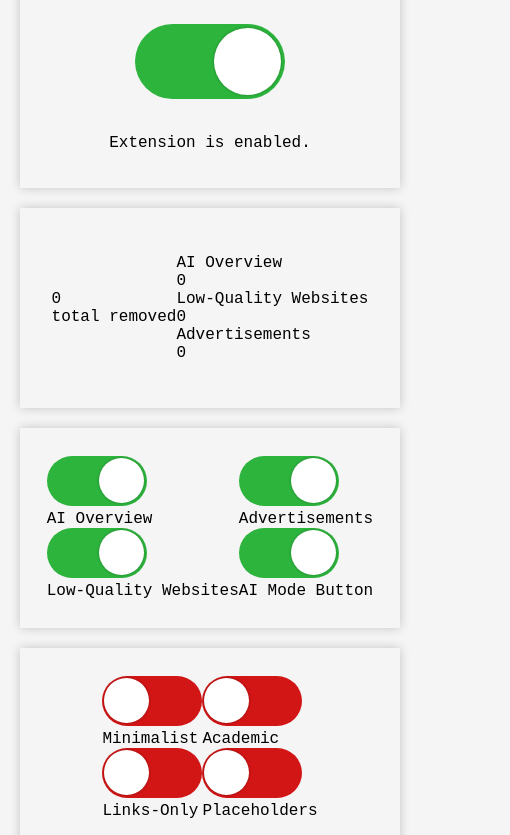
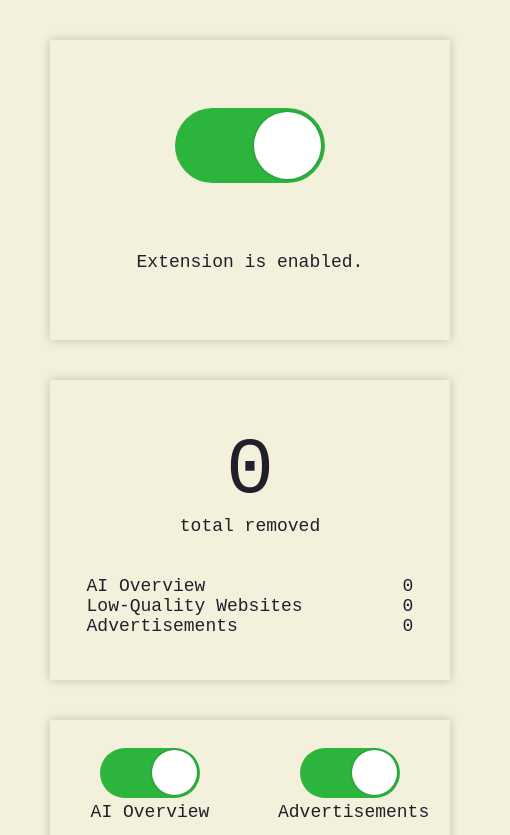
Before and after one commit to CharlieS1103/slurp-slop, a browser extension: page src/popup/popup.html in a window 400 px wide. Shown: the part 100-935 px from the top of the page, 510 px wide, since content can reach past the window. Drawn offline with Linux system fonts and the light colour scheme; files that its build step writes are made by us from their sources.

Commit message:
style: aligned options, tidy'd up statistics

```diff
--- a/src/css/popup.css
+++ b/src/css/popup.css
@@ -35,18 +35,34 @@ body[data-theme='default'] {
   --success: #2db43d;
   --danger: #e61b1b; */
 
-  --background-color: whitesmoke;
+  --primary-color: rgb(32, 32, 43);
+  --background-color: rgb(243, 241, 220);
 }
 
-body {
+body, #can-be-hidden {
   background-color: var(--background-color);
   margin: 0;
+  width: 500px;
+  display: flex;
+  flex-direction: column;
+  justify-content: center;
+  align-items: center;
 }
 
-h1, p {
-  font-family: 'Courier New', Courier, monospace;
-  margin: 0
+h1, p, #total-removed-count {
+  font-family:'Courier New', Courier, monospace;
+  margin: 0;
+  color: var(--primary-color);
 }
+
+p {
+  font-size: large;
+}
+
+#total-removed-count {
+  font-size: 5em;
+}
+
 
 .input-container {
   display: inline-block;
@@ -118,8 +134,8 @@ h1, p {
 
 
 .section {
-  width: 380px;
-  height: 200px;
+  width: 80%;
+  height: 300px;
   margin: 20px;
 
   background-color: var(--background-color);
@@ -133,7 +149,8 @@ h1, p {
 
 #header {
   background-color: var(--background-color);
-  width: 400px;
+  width: 100%;
+  height: 100px;
   display: flex;
   align-items: center;
   padding: 10px;
@@ -146,6 +163,39 @@ h1, p {
   justify-content: space-evenly;
 }
 
+#stats {
+  display: flex;
+  flex-direction: column;
+  gap: 40px;
+}
+
+#removed-count-div {
+  display: flex;
+  flex-direction: column;
+  text-align: center;
+}
+
+.individual-stat {
+  width: 100%;
+  display: flex;
+  flex-direction: row;
+  justify-content: space-between;
+  gap: 100px
+}
+
+.options-div {
+  display: flex;
+  width: 50%;
+  height: 100%;
+  margin: 0;
+  flex-direction: column;
+  gap: 10%;
+}
+
+.option {
+  padding: 14%;
+  text-align: center;
+}
 
 .flex {
   display: flex;
--- a/src/popup/popup.html
+++ b/src/popup/popup.html
@@ -29,22 +29,22 @@
 
   <section id="can-be-hidden">
     <!-- Extension stats -->
-    <div class="section">
-      <div>
-        <p><span id="total-removed-count">0</span></p>
+    <div class="section" id="stats">
+      <div id="removed-count-div">
+        <span id="total-removed-count">0</span>
         <p>total removed</p>
       </div>
       <div>
-        <div>
-          <p><span>AI Overview</span></p>
+        <div class="individual-stat">
+          <p>AI Overview </p>
           <p><span id="ai-removed-count">0</span></p>
         </div>
-        <div>
-          <p><span>Low-Quality Websites</span></p>
+        <div class="individual-stat">
+          <p>Low-Quality Websites</p>
           <p><span id="low-quality-removed-count">0</span></p>
         </div>
-        <div>
-          <p><span>Advertisements</span></p>
+        <div class="individual-stat">
+          <p>Advertisements</p>
           <p><span id="ads-removed-count">0</span></p>
         </div>
       </div>
@@ -52,15 +52,15 @@
 
     <!-- Options -->
     <div class="section">
-      <div>
-        <div>
+      <div class="options-div">
+        <div class="option">
           <label class="input-container">
             <input type="checkbox" id="ai-toggle" class="button" checked />
             <span class="slider"></span>
           </label>
           <p>AI Overview</p>
         </div>
-        <div>
+        <div class="option">
           <label class="input-container">
             <input type="checkbox" id="low-quality-toggle" class="button" checked />
             <span class="slider"></span>
@@ -68,8 +68,8 @@
           <p>Low-Quality Websites</p>
         </div>
       </div>
-      <div>
-        <div>
+      <div class="options-div">
+        <div class="option">
           <label class="input-container">
             <input type="checkbox" id="ads-toggle" class="button" checked />
             <span class="slider"></span>
@@ -77,7 +77,7 @@
           </label>
           <p>Advertisements</p>
         </div>
-        <div>
+        <div class="option">
           <label class="input-container">
             <input type="checkbox" id="hide-ai-mode-toggle" class="button" checked />
             <span class="slider"></span>
@@ -89,15 +89,15 @@
 
     <!-- Modes -->
     <div class="section">
-      <div>
-        <div>
+      <div class="options-div">
+        <div class="option">
           <label class="input-container">
             <input type="checkbox" id="minimalist-toggle" class="button" checked />
             <span class="slider"></span>
           </label>
           <p>Minimalist</p>
         </div>
-        <div>
+        <div class="option">
           <label class="input-container">
             <input type="checkbox" id="links-only-toggle" class="button" checked />
             <span class="slider"></span>
@@ -105,15 +105,15 @@
           <p>Links-Only</p>
         </div>
       </div>
-      <div>
-        <div>
+      <div class="options-div">
+        <div class="option">
           <label class="input-container">
             <input type="checkbox" id="academic-toggle" class="button" checked />
             <span class="slider"></span>
           </label>
           <p>Academic</p>
         </div>
-        <div>
+        <div class="option">
           <label class="input-container">
             <input type="checkbox" id="placeholders-toggle" class="button" checked />
             <span class="slider"></span>
```
